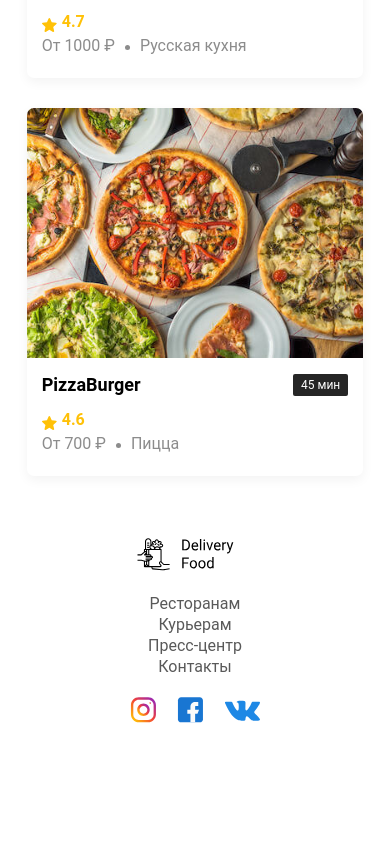
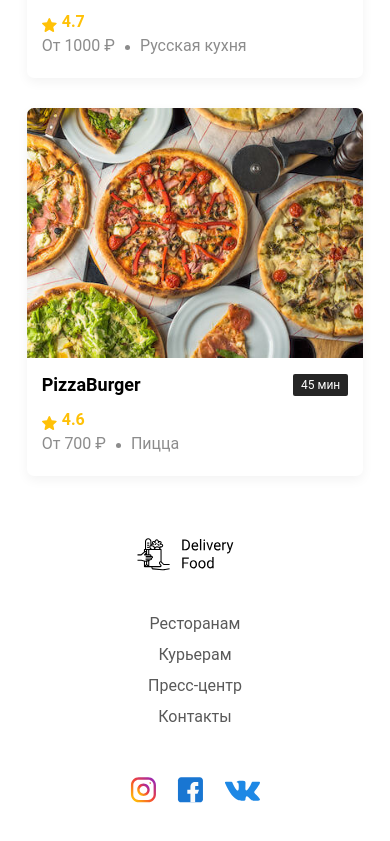
Before and after one commit to okstas86/vue-restaurants, a Vue app: page / in a window 390 px wide. Shown: the part 2547-3388 px from the top of the page. Before the commit the page ends 3312 px from the top, so only its background shows below. Built offline with nearby package versions, Linux system fonts and the light colour scheme.

Commit message:
Update TheFooter.vue

```diff
--- a/src/components/TheFooter.vue
+++ b/src/components/TheFooter.vue
@@ -69,4 +69,34 @@
 .social-link:not(:last-child) {
   margin-right: 21px;
 }
+@media only screen and (max-width: 768px) {
+  .footer {
+    padding: 30px 0;
+  }
+
+  .footer-block {
+    flex-direction: column;
+    text-align: center;
+  }
+
+  .footer-nav {
+    margin-left: 0;
+    margin-right: 0;
+    margin-top: 20px;
+  }
+
+  .footer-link {
+    font-size: 16px;
+    margin-bottom: 10px;
+  }
+
+  .social-links {
+    margin-top: 20px;
+  }
+
+  .social-link {
+    font-size: 24px;
+    margin-bottom: 10px;
+  }
+}
 </style>
```
